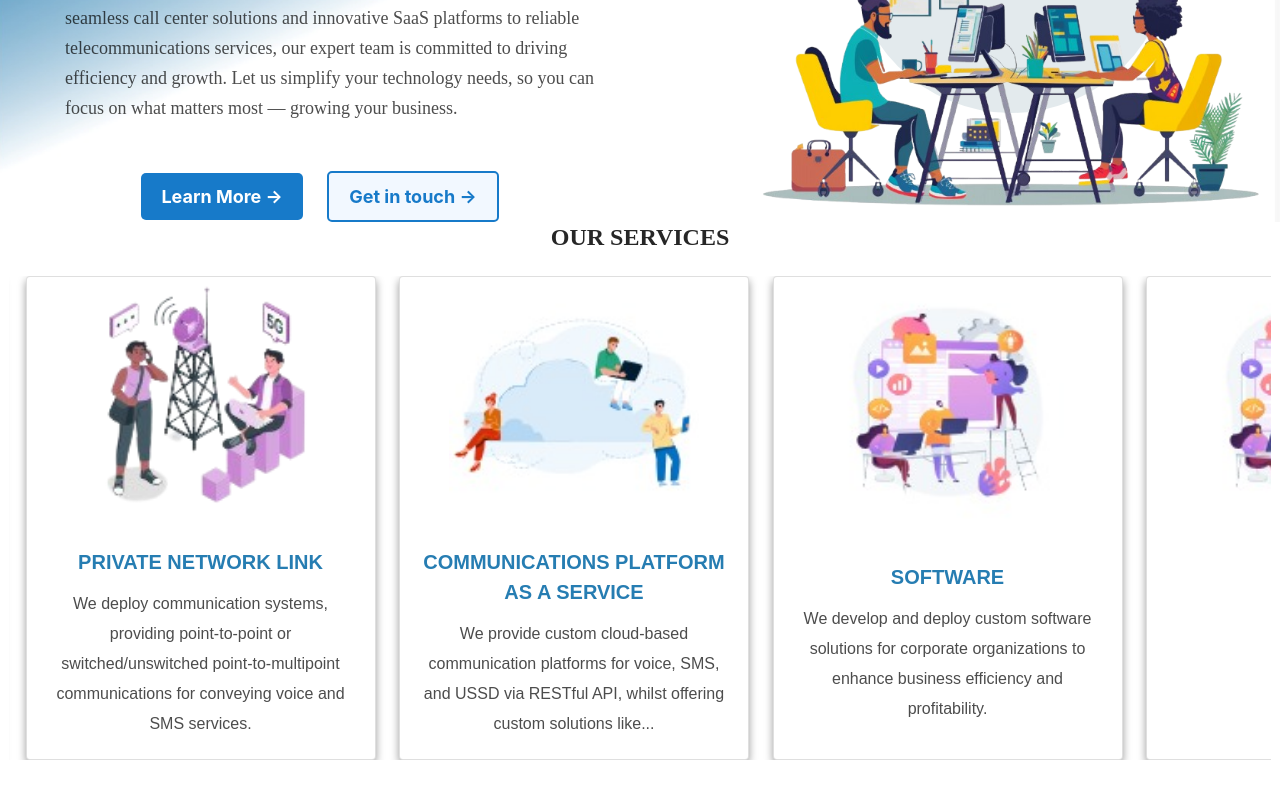
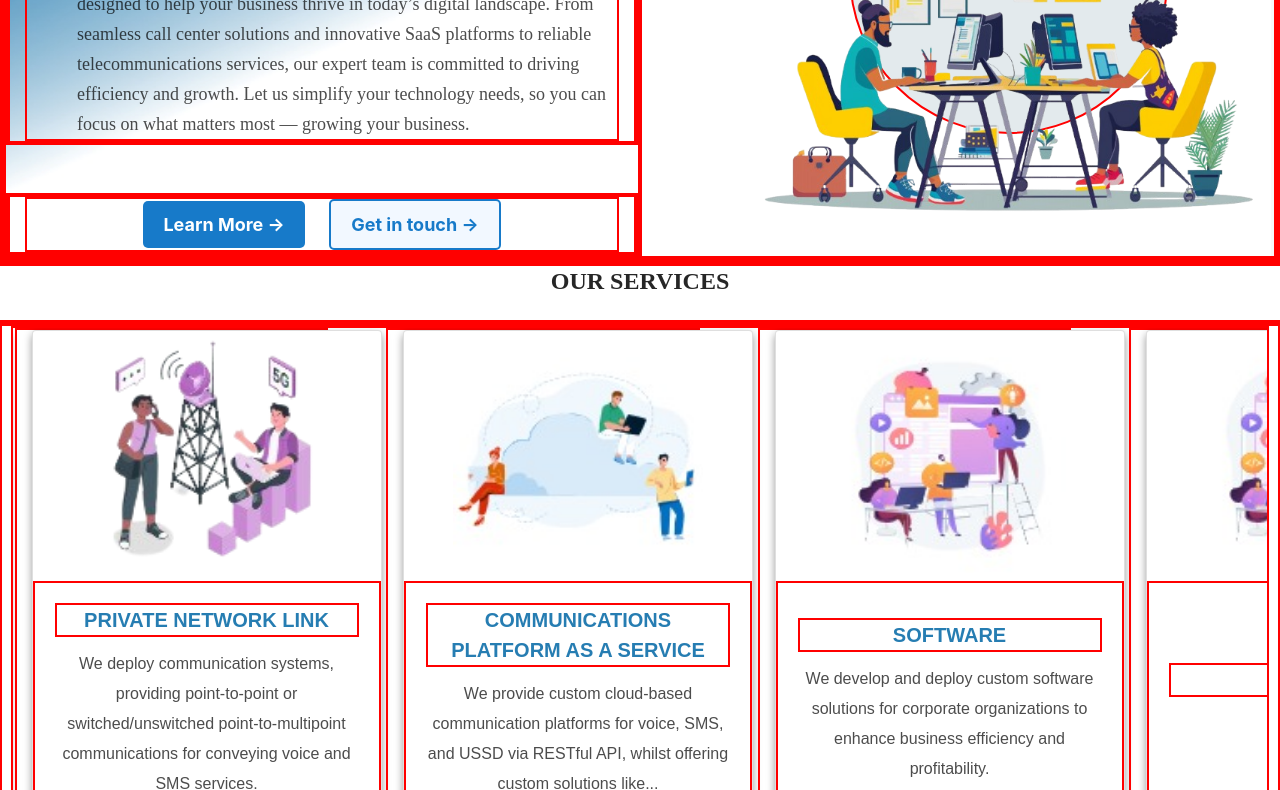
Before and after one commit to ajayii1234/Temlio, a plain HTML site: page index.html in a window 1280 px wide. Shown: the part 353-1143 px from the top of the page. Drawn offline with nearby package versions, Linux system fonts and the light colour scheme; some packages are replaced by stand-ins of ours; a script that the page names is missing.

Commit message:
9th change

```diff
--- a/index.html
+++ b/index.html
@@ -15,7 +15,7 @@
 
 
         div{
-            border: 0px solid red;
+            border: 2px solid red;
         }
 
 
```
